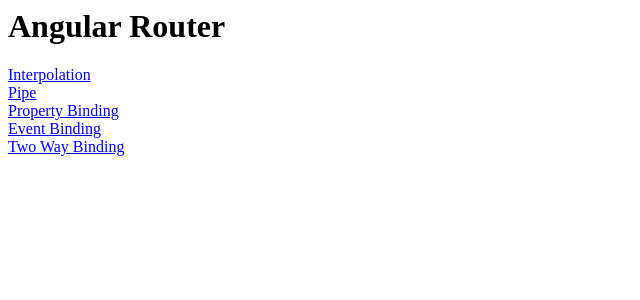
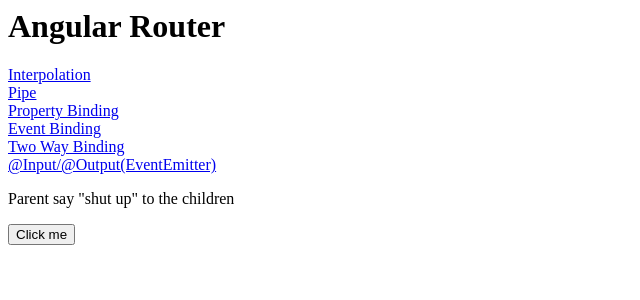
Before and after one commit to QuanticX/angular-quanticx-formation, an Angular app: page /input-output in a window 1280 px wide. Before the commit this address led to /. Shown: the top 300 px of the page, without its empty margins (0-640 px from the left). Built offline with nearby package versions, Linux system fonts and the light colour scheme.

Commit message:
@Input/@Output(EventEmitter)

```diff
--- a/src/app/app.component.html
+++ b/src/app/app.component.html
@@ -9,5 +9,7 @@
   <a routerLink="/event-binding" routerLinkActive="active">Event Binding</a>
   <br>
   <a routerLink="/two-way-binding" routerLinkActive="active">Two Way Binding</a>
+  <br>
+  <a routerLink="/input-output" routerLinkActive="active">@Input/@Output(EventEmitter)</a>
 </nav>
 <router-outlet></router-outlet>
--- a/src/app/app.module.ts
+++ b/src/app/app.module.ts
@@ -10,6 +10,8 @@
 import { PropertyBindingComponent } from './property-binding/property-binding.component';
 import { EventBindingComponent } from './event-binding/event-binding.component';
 import { TwoWayBindingComponent } from './two-way-binding/two-way-binding.component';
+import { ParentComponent } from './parent/parent.component';
+import { ChildComponent } from './child/child.component';
 
 const appRoutes: Routes = [
   { path: 'interpolation', component: InterpolationComponent },
@@ -17,13 +19,14 @@
   { path: 'property-binding', component: PropertyBindingComponent },
   { path: 'event-binding', component: EventBindingComponent },
   { path: 'two-way-binding', component: TwoWayBindingComponent },
+  { path: 'input-output', component: ParentComponent },
 ];
 
 
 @NgModule({
   imports:      [ BrowserModule, FormsModule, RouterModule.forRoot( appRoutes )
  ],
-  declarations: [ AppComponent, HelloComponent, InterpolationComponent, PipeComponent, PropertyBindingComponent, EventBindingComponent, TwoWayBindingComponent ],
+  declarations: [ AppComponent, HelloComponent, InterpolationComponent, PipeComponent, PropertyBindingComponent, EventBindingComponent, TwoWayBindingComponent, ParentComponent, ChildComponent ],
   bootstrap:    [ AppComponent ]
 })
 export class AppModule { }
--- /dev/null
+++ b/src/app/child/child.component.html
@@ -0,0 +1,2 @@
+<p>{{greetMessage}} to the children</p>
+<button (click)="valueChanged()">Click me</button>
--- /dev/null
+++ b/src/app/child/child.component.ts
@@ -0,0 +1,26 @@
+import { Component, OnInit, Input, Output, EventEmitter } from '@angular/core';
+
+@Component({
+  selector: 'app-child',
+  templateUrl: './child.component.html',
+  styleUrls: ['./child.component.css']
+})
+export class ChildComponent implements OnInit {
+
+  constructor() { }
+
+  ngOnInit() {
+  }
+  @Input()
+  greetMessage: string;
+  @Output()
+  valueChange = new EventEmitter();
+   counter = 0;
+   valueChanged() {
+        this.counter = this.counter + 1;
+        this.valueChange.emit(this.counter);
+    }
+
+
+
+}
--- /dev/null
+++ b/src/app/parent/parent.component.html
@@ -0,0 +1 @@
+<app-child [greetMessage]="message" (valueChange)='displayCounter($event)'></app-child>
--- /dev/null
+++ b/src/app/parent/parent.component.ts
@@ -0,0 +1,20 @@
+import { Component, OnInit } from '@angular/core';
+
+@Component({
+  selector: 'app-parent',
+  templateUrl: './parent.component.html',
+  styleUrls: ['./parent.component.css']
+})
+export class ParentComponent implements OnInit {
+
+  constructor() { }
+
+  ngOnInit() {
+  }
+  message = 'Parent say "shut up"';
+
+  displayCounter(count) { console.log(count);  }
+
+
+
+}
```
Also changed, not shown: src/app/child/child.component.css (added), src/app/parent/parent.component.css (added).
